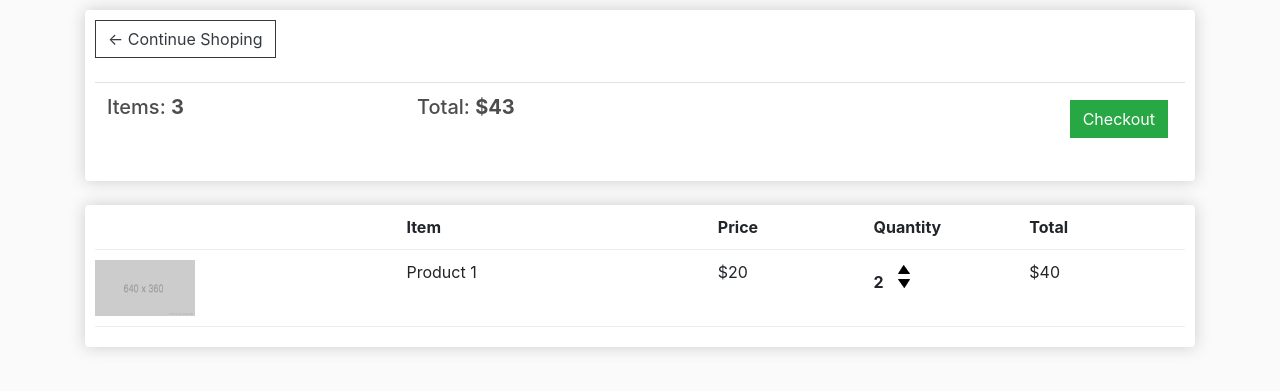
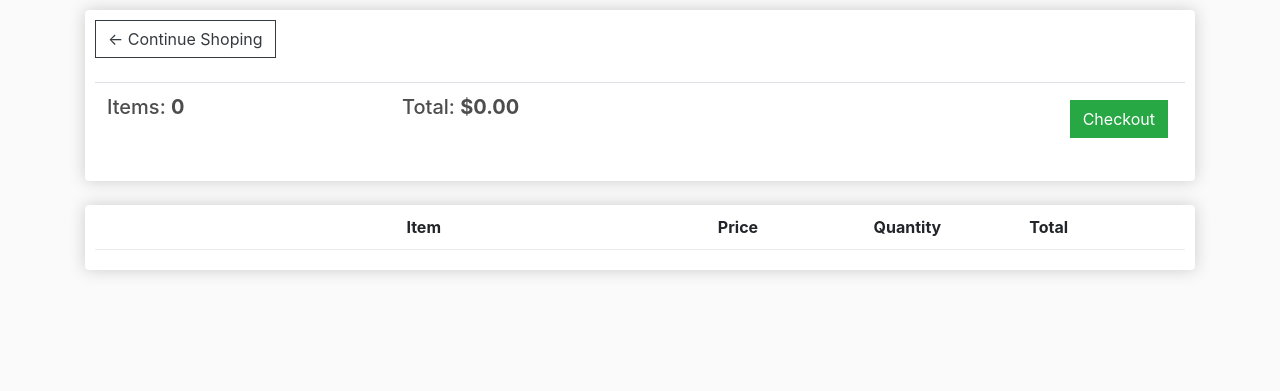
Before and after one commit to SleepNM/django-ecommerce-website, a Django app: page /cart/ in a window 1280 px wide. Shown: the part 57-448 px from the top of the page. Run offline with Django 3.2, Linux system fonts and the light colour scheme; lists and menus that the app fills with data are empty; some libraries are stand-ins or nearby versions.

Commit message:
Added logic for cart

```diff
--- a/src/static/css/main.css
+++ b/src/static/css/main.css
@@ -1,44 +1,49 @@
-body{
+body {
   background-color: hsl(0, 0%, 98%);
 }
 
-h1,h2,h3,h4,h5,h6{
-	color:hsl(0, 0%, 30%);
+h1,
+h2,
+h3,
+h4,
+h5,
+h6 {
+  color: hsl(0, 0%, 30%);
 }
 
-.box-element{
-	box-shadow:hsl(0, 0%, 80%) 0 0 16px;
+.box-element {
+  box-shadow: hsl(0, 0%, 80%) 0 0 16px;
   background-color: #fff;
   border-radius: 4px;
   padding: 10px;
 }
 
-.thumbnail{
+.thumbnail {
   width: 100%;
   height: 200px;
-	-webkit-box-shadow: -1px -3px 5px -2px rgba(214,214,214,1);
-    -moz-box-shadow: -1px -3px 5px -2px rgba(214,214,214,1);
-    box-shadow: -1px -3px 5px -2px rgba(214,214,214,1);
+  -webkit-box-shadow: -1px -3px 5px -2px rgba(214, 214, 214, 1);
+  -moz-box-shadow: -1px -3px 5px -2px rgba(214, 214, 214, 1);
+  box-shadow: -1px -3px 5px -2px rgba(214, 214, 214, 1);
 }
 
-.product{
+.product {
   border-radius: 0 0 4px 4px;
 }
 
-.bg-dark{
-	background-color: #4f868c!important;
+.bg-dark {
+  background-color: #4f868c !important;
 }
 
-#cart-icon{
-	width:25px;
+#cart-icon {
+  width: 25px;
   display: inline-block;
   margin-left: 15px;
 }
 
-#cart-total{
+#cart-total {
   display: block;
   text-align: center;
-	color:#fff;
+  color: #fff;
   background-color: red;
   width: 20px;
   height: 25px;
@@ -46,54 +51,53 @@ h1,h2,h3,h4,h5,h6{
   font-size: 14px;
 }
 
-.col-lg-4, .col-lg-6, .col-lg-8, .col-lg-12{
+.col-lg-4,
+.col-lg-6,
+.col-lg-8,
+.col-lg-12 {
   margin-top: 10px;
 }
 
-.btn{
+.btn {
   border-radius: 0;
 }
 
-.row-image{
+.row-image {
   width: 100px;
 }
 
-.form-field{
-	width:250px;
+.form-field {
+  width: 250px;
   display: inline-block;
   padding: 5px;
 }
 
-.cart-row{
+.cart-row {
   display: flex;
   align-items: flex-stretch;
   padding-bottom: 10px;
   margin-bottom: 10px;
   border-bottom: 1px solid #ececec;
-
 }
 
-.quantity{
+.quantity {
   display: inline-block;
   font-weight: 700;
-	padding-right:10px;
-
-
+  padding-right: 10px;
 }
 
-.chg-quantity{
+.chg-quantity {
   width: 12px;
   cursor: pointer;
   display: block;
   margin-top: 5px;
-	transition:.1s;
+  transition: 0.1s;
 }
 
-.chg-quantity:hover{
-	opacity: .6;
+.chg-quantity:hover {
+  opacity: 0.6;
 }
 
-
-.hidden{
-	display: none!important;
+.hidden {
+  display: none !important;
 }
--- a/src/store/templates/store/cart.html
+++ b/src/store/templates/store/cart.html
@@ -1,48 +1,66 @@
-{% extends 'store/main.html' %}
-{% load static %}
-{% block body %}
+{% extends 'store/main.html' %} {% load static %} {% block body %}
 <div class="row">
   <div class="col-lg-12">
     <div class="box-element">
       <a class="btn btn-outline-dark" href="{% url 'store' %}">
         &#x2190; Continue Shoping
       </a>
-                <br>
-                <br>
+      <br />
+      <br />
       <table class="table">
         <tr>
-                        <th><h5>Items: <strong>3</strong></h5></th>
-                        <th><h5>Total: <strong>$43</strong></h5></th>
           <th>
-                            <a class="btn btn-success" style="float: right;margin: 5px;" href="{% url 'checkout' %}">
+            <h5>Items: <strong>{{ order.get_cart_items }}</strong></h5>
+          </th>
+          <th>
+            <h5>
+              Total: <strong>${{ order.get_cart_total|floatformat:2 }}</strong>
+            </h5>
+          </th>
+          <th>
+            <a
+              class="btn btn-success"
+              style="float: right; margin: 5px"
+              href="{% url 'checkout' %}"
+            >
               Checkout
             </a>
           </th>
         </tr>
       </table>
     </div>
-            <br>
+    <br />
     <div class="box-element">
       <div class="cart-row">
-                    <div style="flex:2"></div>
-                    <div style="flex:2"><strong>Item</strong></div>
-                    <div style="flex:1"><strong>Price</strong></div>
-                    <div style="flex:1"><strong>Quantity</strong></div>
-                    <div style="flex:1"><strong>Total</strong></div>
+        <div style="flex: 2"></div>
+        <div style="flex: 2"><strong>Item</strong></div>
+        <div style="flex: 1"><strong>Price</strong></div>
+        <div style="flex: 1"><strong>Quantity</strong></div>
+        <div style="flex: 1"><strong>Total</strong></div>
       </div>
+      {% for item in items %}
       <div class="cart-row">
-                    <div style="flex:2"><img class="row-image" src="{% static 'images/placeholder.png' %}"></div>
-                    <div style="flex:2">Product 1</div>
-                    <div style="flex:1">$20</div>
-                    <div style="flex:1">
-                        <p class="quantity">2</p>
+        <div style="flex: 2">
+          <img class="row-image" src="{{ item.product.imageURL }}" />
+        </div>
+        <div style="flex: 2">{{ item.product.name }}</div>
+        <div style="flex: 1">{{ item.product.price|floatformat:2 }}</div>
+        <div style="flex: 1">
+          <p class="quantity">x{{ item.quantity }}</p>
           <div class="quantity">
-                            <img class="chg-quantity" src="{% static 'images/arrow-up.png' %}">
-                            <img class="chg-quantity" src="{% static 'images/arrow-down.png' %}">
+            <img
+              class="chg-quantity"
+              src="{% static 'images/arrow-up.png' %}"
+            />
+            <img
+              class="chg-quantity"
+              src="{% static 'images/arrow-down.png' %}"
+            />
           </div>
         </div>
-                    <div style="flex:1">$40</div>
+        <div style="flex: 1">${{ item.get_total }}</div>
       </div>
+      {% endfor %}
     </div>
   </div>
 </div>
--- a/src/store/templates/store/main.html
+++ b/src/store/templates/store/main.html
@@ -1,35 +1,47 @@
 <!DOCTYPE html>
 {% load static %}
 <html lang="en">
-
   <head>
-    <meta charset="UTF-8">
-    <meta name="viewport" content="width=device-width, initial-scale=1.0">
-    <link rel="stylesheet" href="https://stackpath.bootstrapcdn.com/bootstrap/4.5.2/css/bootstrap.min.css"
-        integrity="sha384-JcKb8q3iqJ61gNV9KGb8thSsNjpSL0n8PARn9HuZOnIxN0hoP+VmmDGMN5t9UJ0Z" crossorigin="anonymous">
-    <link rel="stylesheet" href="{% static 'css/main.css' %}">
+    <meta charset="UTF-8" />
+    <meta name="viewport" content="width=device-width, initial-scale=1.0" />
+    <link
+      rel="stylesheet"
+      href="https://stackpath.bootstrapcdn.com/bootstrap/4.5.2/css/bootstrap.min.css"
+      integrity="sha384-JcKb8q3iqJ61gNV9KGb8thSsNjpSL0n8PARn9HuZOnIxN0hoP+VmmDGMN5t9UJ0Z"
+      crossorigin="anonymous"
+    />
+    <link rel="stylesheet" href="{% static 'css/main.css' %}" />
     <title>{% block title %}{% endblock title %}</title>
   </head>
 
   <body>
     <nav class="navbar navbar-expand-lg navbar-dark bg-dark">
       <a class="navbar-brand" href="{% url 'store' %}">Ecom</a>
-        <button class="navbar-toggler" type="button" data-toggle="collapse" data-target="#navbarSupportedContent"
-            aria-controls="navbarSupportedContent" aria-expanded="false" aria-label="Toggle navigation">
+      <button
+        class="navbar-toggler"
+        type="button"
+        data-toggle="collapse"
+        data-target="#navbarSupportedContent"
+        aria-controls="navbarSupportedContent"
+        aria-expanded="false"
+        aria-label="Toggle navigation"
+      >
         <span class="navbar-toggler-icon"></span>
       </button>
 
       <div class="collapse navbar-collapse" id="navbarSupportedContent">
         <ul class="navbar-nav mr-auto">
           <li class="nav-item active">
-                    <a class="nav-link" href="{% url 'store' %}">Store<span class="sr-only">(current)</span></a>
+            <a class="nav-link" href="{% url 'store' %}"
+              >Store<span class="sr-only">(current)</span></a
+            >
           </li>
         </ul>
         <div class="form-inline my-2 my-lg-0">
           <a href="#" class="btn btn-warning">Login</a>
 
           <a href="{% url 'cart' %}">
-                    <img id="cart-icon" src="{% static 'images/cart.png' %}">
+            <img id="cart-icon" src="{% static 'images/cart.png' %}" />
           </a>
           <p id="cart-total">0</p>
         </div>
@@ -41,15 +53,20 @@
       {% endblock body %}
     </div>
 
-    <script src="https://code.jquery.com/jquery-3.5.1.slim.min.js"
+    <script
+      src="https://code.jquery.com/jquery-3.5.1.slim.min.js"
       integrity="sha384-DfXdz2htPH0lsSSs5nCTpuj/zy4C+OGpamoFVy38MVBnE+IbbVYUew+OrCXaRkfj"
-        crossorigin="anonymous"></script>
-    <script src="https://cdn.jsdelivr.net/npm/popper.js@1.16.1/dist/umd/popper.min.js"
+      crossorigin="anonymous"
+    ></script>
+    <script
+      src="https://cdn.jsdelivr.net/npm/popper.js@1.16.1/dist/umd/popper.min.js"
       integrity="sha384-9/reFTGAW83EW2RDu2S0VKaIzap3H66lZH81PoYlFhbGU+6BZp6G7niu735Sk7lN"
-        crossorigin="anonymous"></script>
-    <script src="https://stackpath.bootstrapcdn.com/bootstrap/4.5.2/js/bootstrap.min.js"
+      crossorigin="anonymous"
+    ></script>
+    <script
+      src="https://stackpath.bootstrapcdn.com/bootstrap/4.5.2/js/bootstrap.min.js"
       integrity="sha384-B4gt1jrGC7Jh4AgTPSdUtOBvfO8shuf57BaghqFfPlYxofvL8/KUEfYiJOMMV+rV"
-        crossorigin="anonymous"></script>
+      crossorigin="anonymous"
+    ></script>
   </body>
-
 </html>
--- a/src/store/views.py
+++ b/src/store/views.py
@@ -9,7 +9,15 @@ def store(request):
 
 
 def cart(request):
-    context = {}
+
+    if request.user.is_authenticated:
+        customer = request.user.customer
+        order, created = Order.objects.get_or_create(customer=customer, complete=False)
+        items = order.orderitem_set.all()
+    else:
+        items = [] #Placeholder for not logged in user
+        order = {'get_cart_total':0, 'get_cart_items':0} #Placeholder for not logged in user
+    context = {'items':items, 'order':order}
     return render(request, 'store/cart.html', context)
 
 
```
Also changed, not shown: src/store/models.py (+17 -0 lines), src/store/templates/store/store.html (+7 -9 lines). Lines whose indentation alone changed are shown as unchanged.
